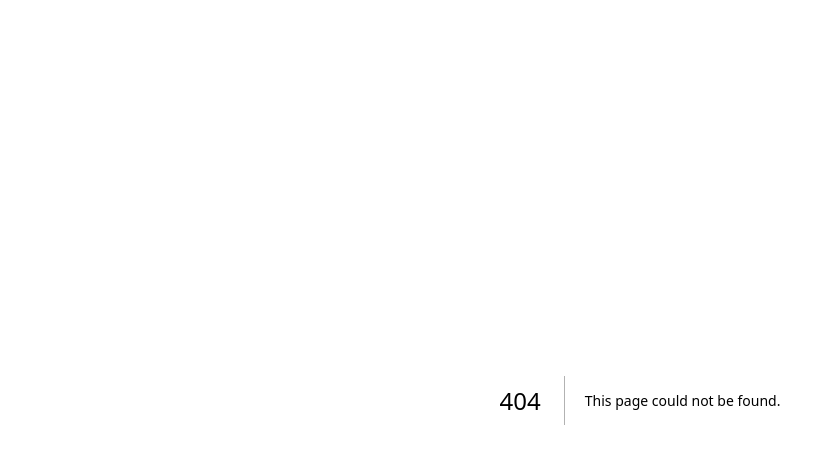
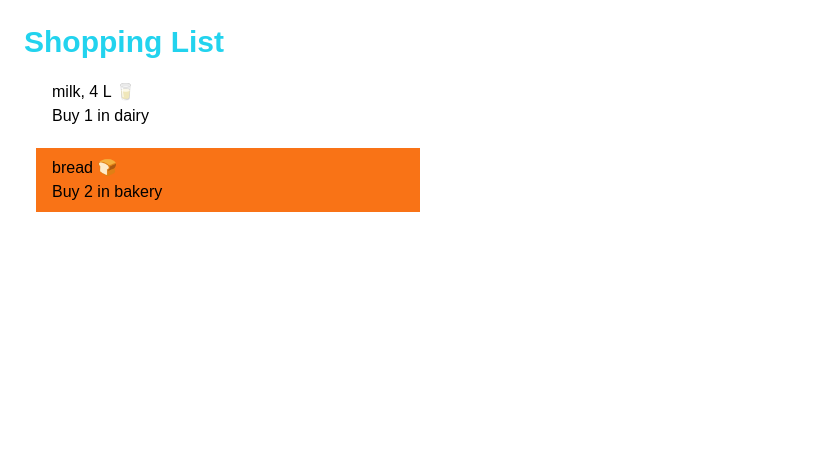
Before and after one commit to chrisracicot/cprg306-assignments, a Next.js app: page /week-3 in a window 1280 px wide. Before the commit this address had no page. Shown: the top 464 px of the page, without its empty margins (0-818 px from the left). Built offline with nearby package versions, Linux system fonts and the light colour scheme.

Commit message:
Added item list and some tailwind css

```diff
--- a/app/page.js
+++ b/app/page.js
@@ -4,7 +4,9 @@
   return (
     <main>
       <h1>CPRG 306: Web Development 2 - Assignments</h1>
-      <Link href="http://localhost:3000/week-2">Week 2 Assignments</Link>
+      <Link href="http://localhost:3000/week-2">Week 2</Link>
+      <br />
+      <Link href="http://localhost:3000/week-3">Week 3</Link>
     </main>
   );
 }
--- /dev/null
+++ b/app/week-3/item-list.js
@@ -0,0 +1,108 @@
+import Item from "./item";
+
+export default function ItemList(props) {
+  const item1 = {
+    name: "milk, 4 L 🥛",
+    quantity: 1,
+    category: "dairy",
+  };
+
+  const item2 = {
+    name: "bread 🍞",
+    quantity: 2,
+    category: "bakery",
+  };
+
+  const item3 = {
+    name: "eggs, dozen 🥚",
+    quantity: 2,
+    category: "dairy",
+  };
+
+  const item4 = {
+    name: "bananas 🍌",
+    quantity: 6,
+    category: "produce",
+  };
+
+  const item5 = {
+    name: "broccoli 🥦",
+    quantity: 3,
+    category: "produce",
+  };
+
+  const item6 = {
+    name: "chicken breasts, 1 kg 🍗",
+    quantity: 1,
+    category: "meat",
+  };
+
+  const item7 = {
+    name: "pasta sauce 🍝",
+    quantity: 3,
+    category: "canned goods",
+  };
+
+  const item8 = {
+    name: "spaghetti, 454 g 🍝",
+    quantity: 2,
+    category: "dry goods",
+  };
+
+  const item9 = {
+    name: "toilet paper, 12 pack 🧻",
+    quantity: 1,
+    category: "household",
+  };
+
+  const item10 = {
+    name: "paper towels, 6 pack",
+    quantity: 1,
+    category: "household",
+  };
+
+  const item11 = {
+    name: "dish soap 🍽️",
+    quantity: 1,
+    category: "household",
+  };
+
+  const item12 = {
+    name: "hand soap 🧼",
+    quantity: 4,
+    category: "household",
+  };
+
+  return (
+    <main>
+      <div className="max-w-sm p-2 pl-4 bg-white m-3 text-black">
+        <Item
+          name={item1.name}
+          quantity={item1.quantity}
+          category={item1.category}
+        />
+      </div>
+
+      <div className="max-w-sm p-2 pl-4 bg-orange-500 m-3 text-black">
+        <Item
+          name={item2.name}
+          quantity={item2.quantity}
+          category={item2.category}
+        />
+      </div>
+
+      {/* <Item item1={item1.name} />
+      <Item props={item2.name} />
+      <Item props={item3} />
+      <Item props={item4} />
+      <Item props={item5} />
+      <Item props={item6} />
+      <Item props={item7} />
+      <Item props={item8} />
+      <Item props={item9} />
+      <Item props={item10} />
+      <Item props={item11} />
+      <Item props={item12} />  */}
+    </main>
+  );
+}
--- /dev/null
+++ b/app/week-3/item.js
@@ -0,0 +1,14 @@
+export default function Item(props) {
+  return (
+    <main>
+      <ul>
+        <li>
+          <h2>{props.name}</h2>
+          <p>
+            Buy {props.quantity} in {props.category}
+          </p>
+        </li>
+      </ul>
+    </main>
+  );
+}
--- /dev/null
+++ b/app/week-3/page.js
@@ -0,0 +1,13 @@
+import ItemList from "./item-list";
+
+export default function Page({ props }) {
+  return (
+    <main className="m-6">
+      <h1 className="text-cyan-400 text-3xl font-extrabold">Shopping List</h1>
+
+      <header>
+        <ItemList />
+      </header>
+    </main>
+  );
+}
```
